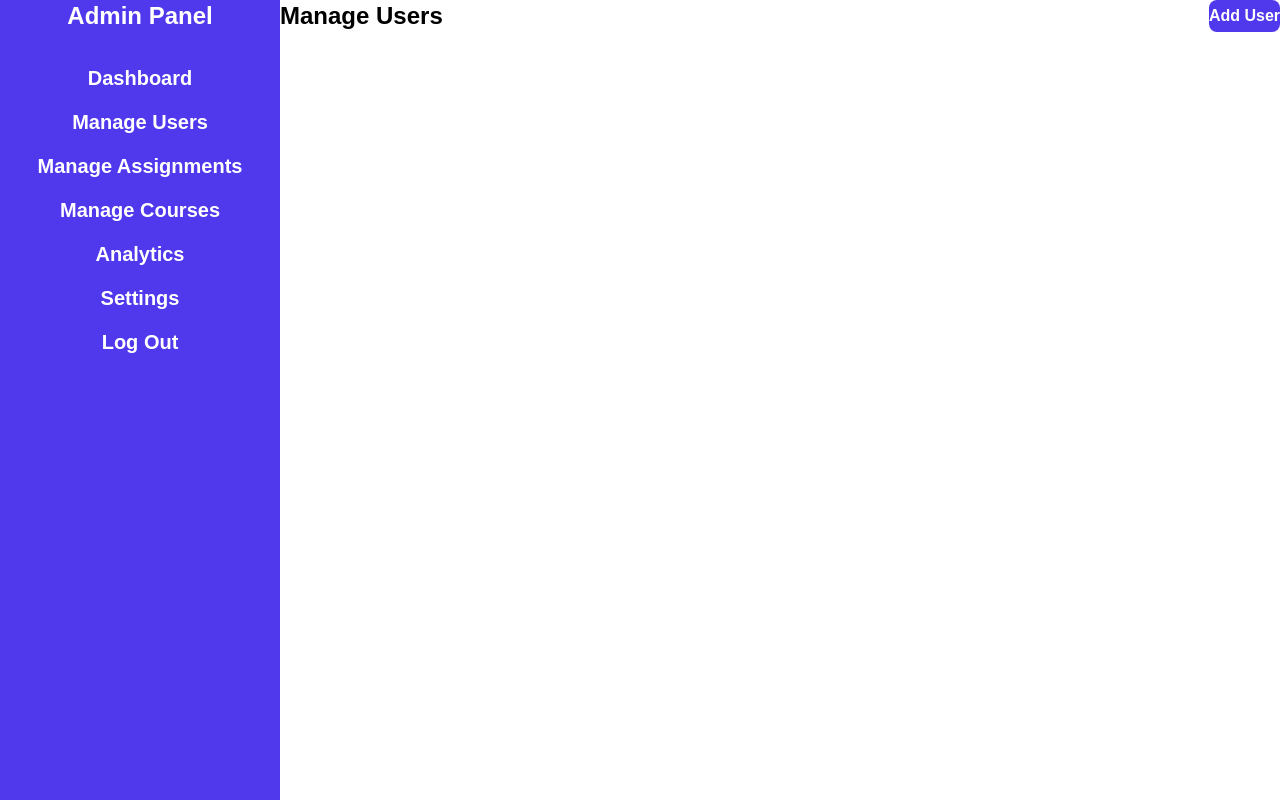
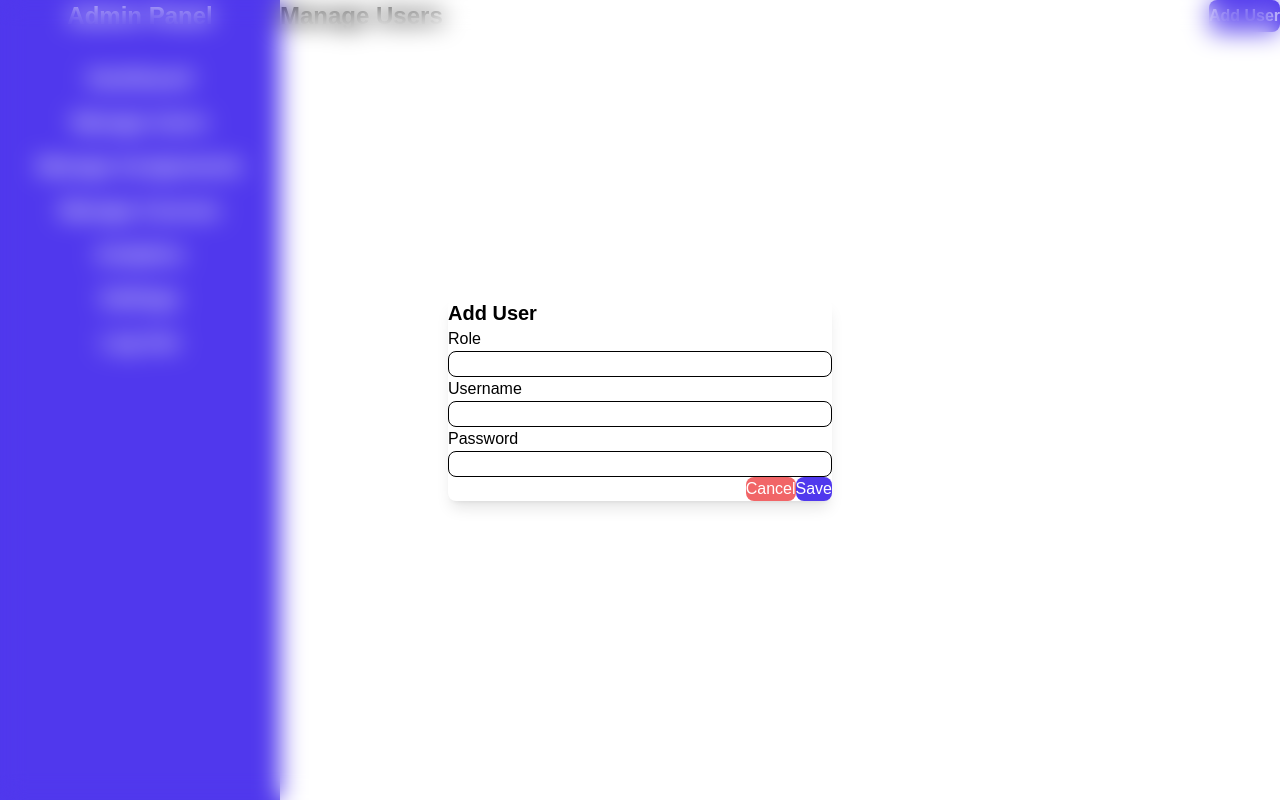
Before and after one commit to randiranirman/Learning-Management-System, a React (Vite) app in the folder frontend/: page /admin/manage-users in a window 1280 px wide. Built offline with nearby package versions, Linux system fonts and the light colour scheme.

Commit message:
added the add user pop up

```diff
--- /dev/null
+++ b/frontend/src/roles/admin/AdminComponents/ManageUserPopup.jsx
@@ -0,0 +1,55 @@
+import React from "react";
+
+const ManageUserPopup = ({ setShowUserPopup }) => {
+  return (
+    <div className="fixed inset-0 flex items-center justify-center backdrop-blur-md bg bg-opacity-10 animate-fadeIn">
+      <div className="bg-white p-6 rounded-lg shadow-lg w-96">
+        <h2 className="text-xl font-semibold mb-4">Add User</h2>
+
+        <form className="space-y-4">
+          <div>
+            <label className="block font-medium">Role</label>
+            <input
+              type="text"
+              className="w-full p-2 border rounded-lg focus:ring focus:ring-primary outline-none"
+            />
+          </div>
+
+          <div>
+            <label className="block font-medium">Username</label>
+            <input
+              type="text"
+              className="w-full p-2 border rounded-lg focus:ring focus:ring-primary outline-none"
+            />
+          </div>
+
+          <div>
+            <label className="block font-medium">Password</label>
+            <input
+              type="password"
+              className="w-full p-2 border rounded-lg focus:ring focus:ring-primary outline-none"
+            />
+          </div>
+
+          <div className="flex justify-end space-x-2">
+            <button
+              type="button"
+              className="bg-red text-white px-4 py-2 rounded-lg hover:bg-red-600 transition"
+              onClick={() => setShowUserPopup(false)}
+            >
+              Cancel
+            </button>
+            <button
+              type="submit"
+              className="bg-primary text-white px-4 py-2 rounded-lg hover:bg-opacity-80 transition"
+            >
+              Save
+            </button>
+          </div>
+        </form>
+      </div>
+    </div>
+  );
+};
+
+export default ManageUserPopup;
--- a/frontend/src/roles/admin/AdminPages/ManageUsers.jsx
+++ b/frontend/src/roles/admin/AdminPages/ManageUsers.jsx
@@ -1,16 +1,19 @@
-import React from 'react'
+import React, { useState } from 'react'
+import ManageUserPopup from '../AdminComponents/ManageUserPopup';
 
 const ManageUsers = () => {
+  const [showUserPopup, setShowUserPopup]= useState("false");
+
   return (
-
-
-
     <>
-        <div className='flex justify-between'>
-          <h1 className= "font-semibold text-2xl ">Manage Users</h1>
-          <button className='bg-primary text-white font-semibold  rounded-lg hover:transform-120 cursor-pointer duration-time '>Add User</button>
-        </div>
-
+      <div className="flex justify-between">
+        <h1 className="font-semibold text-2xl">Manage Users</h1>
+        <button  onClick={() => setShowUserPopup(true)} className="bg-primary text-white font-semibold rounded-lg cursor-pointer
+                           transition-transform duration-200 hover:scale-120">
+          Add User
+        </button>
+        {showUserPopup && <ManageUserPopup setShowUserPopup= {setShowUserPopup}/>}
+      </div>
     </>
   )
 }
```
